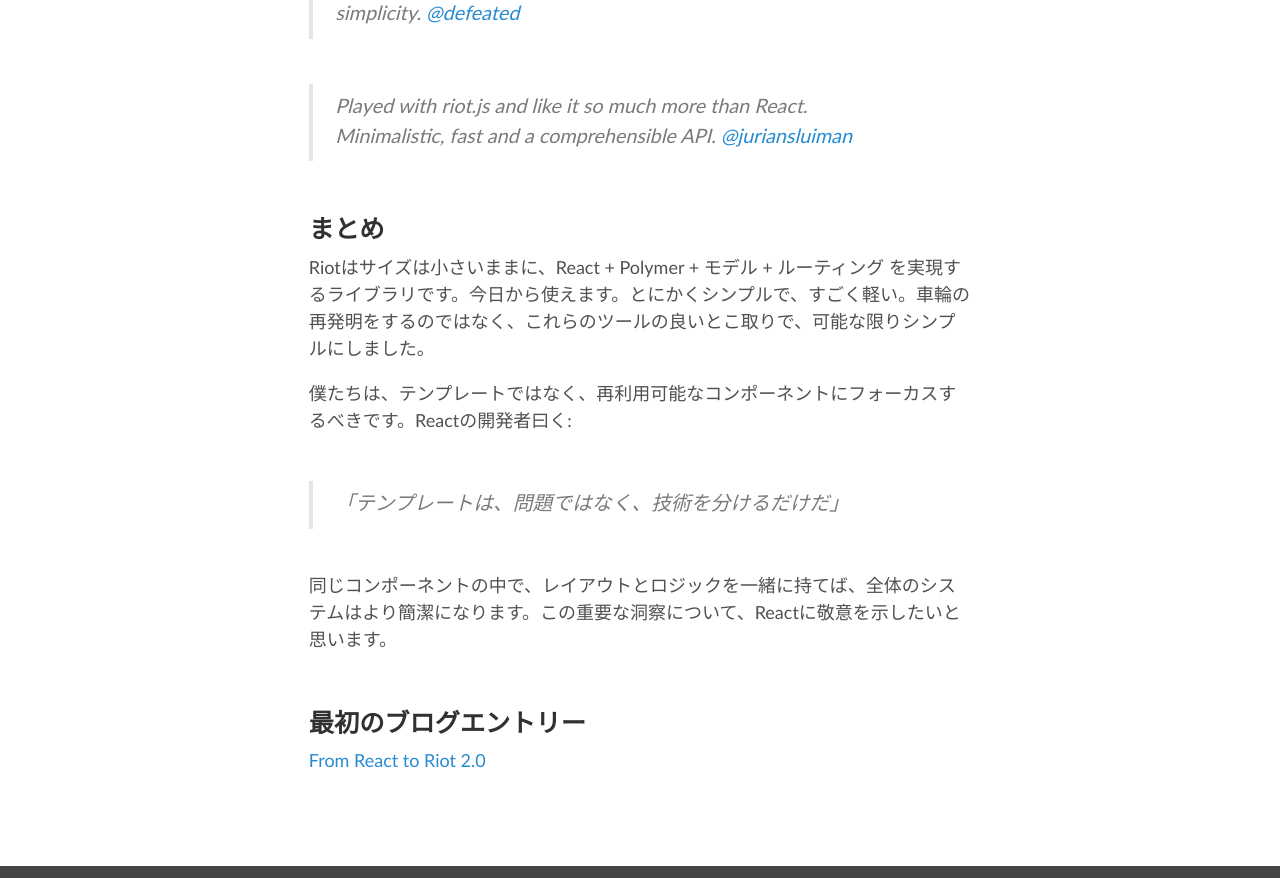
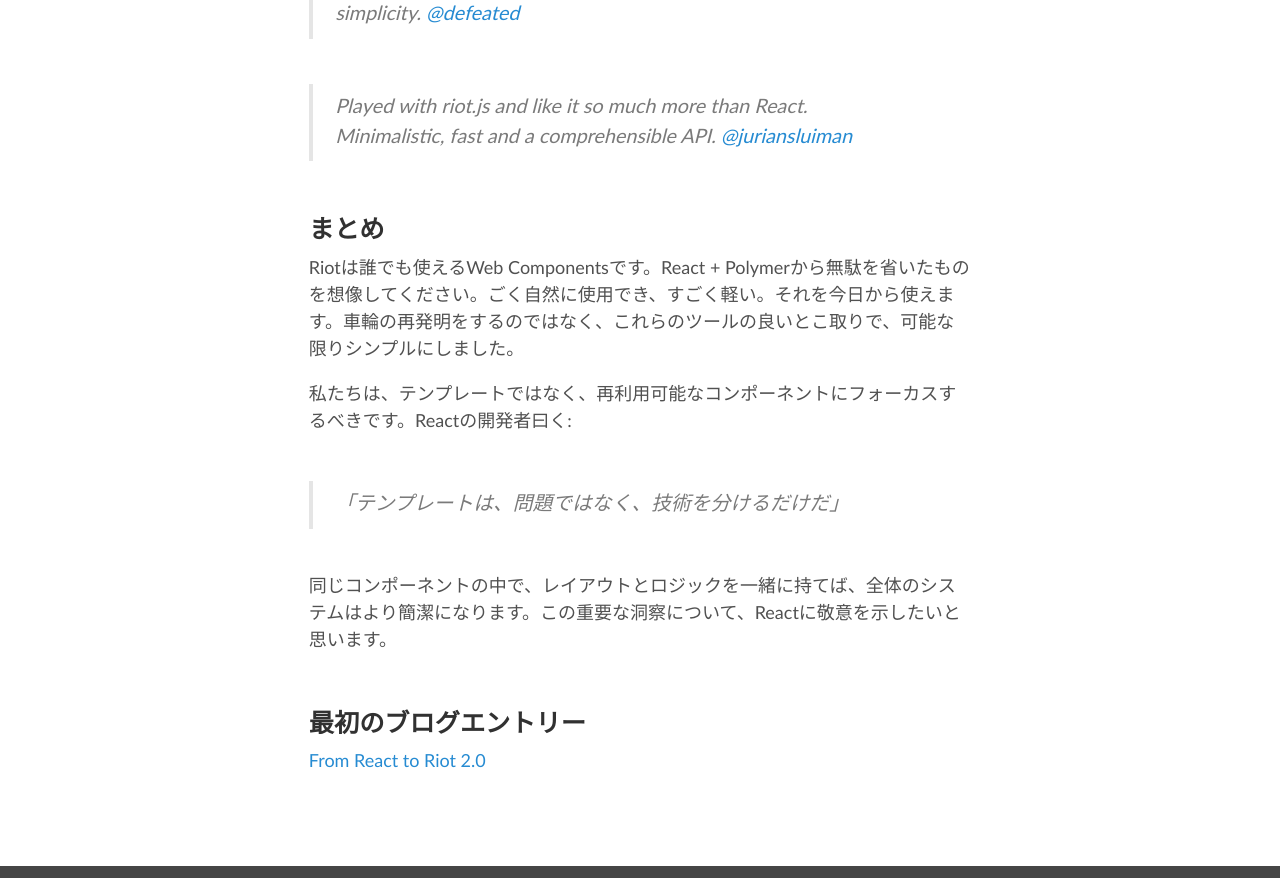
Before and after one commit to riot/riot.github.io, a Jekyll site: the page built from ja/index.md, in a window 1280 px wide and 900 px high, scrolled down 4876 px, cut to the strip 0-878 px from the top of the window. Built offline with Jekyll 4.4.1, drawn with Linux system fonts in a browser that asks for light colours; nearby versions of some CDN libraries; Markdown is read by kramdown in place of the engine named in the settings; some of the changed text lies outside the part shown.

Commit message:
Update translation: "Minor changes"

```diff
--- a/ja/index.md
+++ b/ja/index.md
@@ -127,26 +127,26 @@
 
 Riotは他のUIライブラリと比較して、APIの数が10分の1か、100分の1。
 
-1. 覚えることが少ない / 見なきゃいけない本もチュートリアルも少ない
-2. 独自形式なものが少なく、標準的なものが多い
+- 覚えることが少ない / 見なきゃいけない本もチュートリアルも少ない
+- 独自形式なものが少なく、標準的なものが多い
 
 
 ### 3. サイズが小さい
 
-<small><em>react.min.js</em> – 127KB</small>
+<small><em>polymer.min.js</em> – {{ site.polymer.size }}KB</small>
 <span class="bar red"></span>
 
-<small><em>polymer.min.js</em> – 120KB</small>
-<span class="bar red" style="width: 94%"></span>
+<small><em>react.min.js</em> – {{ site.react.size }}KB</small>
+<span class="bar red" style="width: {{ site.react.size | divided_by: site.polymer.size | times: 100 }}%"></span>
 
-<small><em>riot.min.js</em> – 6.7KB</small>
-<span class="bar blue" style="width: 4.8%"></span>
+<small><em>riot.min.js</em> – {{ site.size_min }}KB</small>
+<span class="bar blue" style="width: {{ site.size_min | divided_by: site.polymer.size | times: 100 }}%"></span>
 
 
-1. 少ないバグ
-4. パースが早く、ダウンロードも容易
-3. エンベッダブル(組込可能): ライブラリはアプリケーション本体より小さくあるべき
-4. メンテナンスの手間が少ない: Riotのメンテナンスのために大きなチームを必要としない
+- 少ないバグ
+- パースが早く、ダウンロードも容易
+- エンベッダブル(組込可能): ライブラリはアプリケーション本体より小さくあるべき
+- メンテナンスの手間が少ない: Riotのメンテナンスのために大きなチームを必要としない
 
 ### 4. 小さくて、必要十分
 
@@ -175,9 +175,9 @@
 
 ## まとめ
 
-Riotはサイズは小さいままに、React + Polymer + モデル + ルーティング を実現するライブラリです。今日から使えます。とにかくシンプルで、すごく軽い。車輪の再発明をするのではなく、これらのツールの良いとこ取りで、可能な限りシンプルにしました。
+Riotは誰でも使えるWeb Componentsです。React + Polymerから無駄を省いたものを想像してください。ごく自然に使用でき、すごく軽い。それを今日から使えます。車輪の再発明をするのではなく、これらのツールの良いとこ取りで、可能な限りシンプルにしました。
 
-僕たちは、テンプレートではなく、再利用可能なコンポーネントにフォーカスするべきです。Reactの開発者曰く:
+私たちは、テンプレートではなく、再利用可能なコンポーネントにフォーカスするべきです。Reactの開発者曰く:
 
 > 「テンプレートは、問題ではなく、技術を分けるだけだ」
 
```
Also changed, not shown: other parts of ja/index.md (+2 -2 lines).
